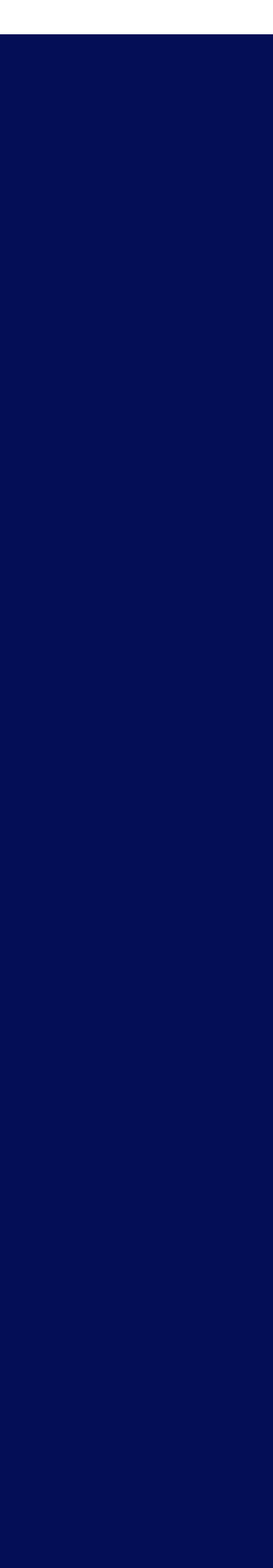
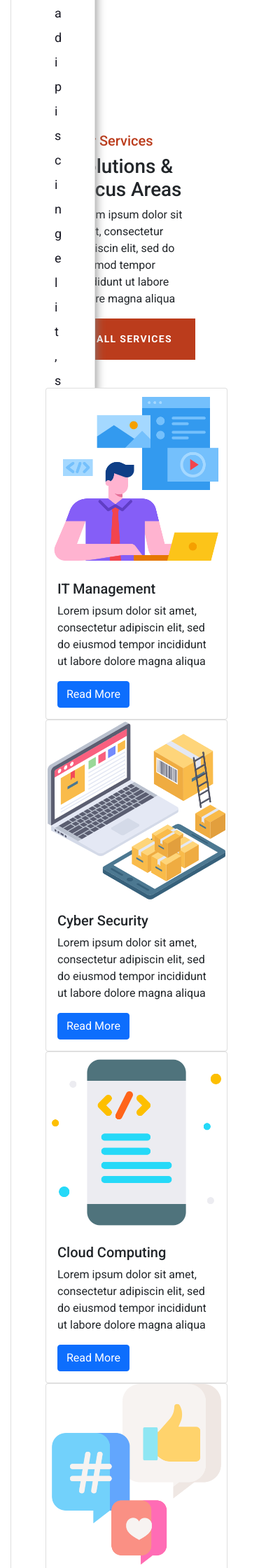
Before and after one commit to roushanvcana/vcanaglobal, a PHP site: page /new/home.html in a window 390 px wide; the page is wider, and only the part inside the window is pictured. Shown: the part 1655-3895 px from the top of that part at 70% size. Before the commit the page ends 1704 px from the top of that part, so only its background shows below. Run offline with PHP 8.4, Linux system fonts and the light colour scheme; some libraries are stand-ins or nearby versions.

Commit message:
about-us-our-services

```diff
--- a/new/assets/css/style.css
+++ b/new/assets/css/style.css
@@ -5,6 +5,9 @@
 	padding: 0;
     font-family: "Roboto", sans-serif;
 }
+
+/* herader */
+
 .responsive-bar{
     display: none;
 }
@@ -20,7 +23,8 @@
 }
 nav.black{
     background: #d4e2fd;
-    height: 80px;
+    height: auto;
+    width: 100%;
     padding: 10px 50px;
 }
 nav .logo{
@@ -72,9 +76,12 @@
     line-height: 60px;
 }
 
-section.sec1{
+/* herader */
+
+.sec1{
     width: 100%;
     height: 100vh;
+    position: relative;
     background-color: #040E56;
     background-image: url(../images/home/asdad.png);
     background-position: center center;
@@ -85,35 +92,35 @@
     background-size: cover; */
 }
 
-.sec1 .subheader .container .row .breadcrumb-text h5{
+.sec1 .container .row .breadcrumb-text h5{
     color: #f35b35;
     padding: 10rem 0 0 0;
 }
 
-.sec1 .subheader .container .row .breadcrumb-text h1{
+.sec1 .container .row .breadcrumb-text h1{
     color: #f7f6f5;
     font-size: 65px;
     font-weight: bold;
 }
 
-.sec1 .subheader .container .row .breadcrumb-text p{
+.sec1 .container .row .breadcrumb-text p{
     color: #ebebeb;
     margin: 0 0 28px 0;
 }
 
-.sec1 .subheader .container .row .breadcrumb-text .text-form{
+.sec1 .container .row .breadcrumb-text .text-form{
     display: flex;
 }
 
-.sec1 .subheader .container .row .breadcrumb-text .text-form .form-group{
+.sec1 .container .row .breadcrumb-text .text-form .form-group{
         margin: 0 20px 0 0;
 }
 
-.sec1 .subheader .container .row .breadcrumb-text .text-form .form-group #exampleFormControlInput1{
+.sec1 .container .row .breadcrumb-text .text-form .form-group #exampleFormControlInput1{
    width: 400px;
 }
 
-.sec1 .subheader .container .row .breadcrumb-text .text-form .form-button button:hover{
+.sec1 .container .row .breadcrumb-text .text-form .form-button button:hover{
     background: #d97056;
         color: #003399;
 }
@@ -292,7 +299,7 @@
 
 }
 
-.overlay {
+.overlay{
     position: absolute;
     top: 0;
     left: 0;
@@ -307,15 +314,247 @@
     background-size: cover;
     opacity: 1;
     transition: background 0.3s, border-radius 0.3s, opacity 0.3s;
+    -webkit-transition: background 0.3s, border-radius 0.3s, opacity 0.3s;
+    -moz-transition: background 0.3s, border-radius 0.3s, opacity 0.3s;
+    -ms-transition: background 0.3s, border-radius 0.3s, opacity 0.3s;
+    -o-transition: background 0.3s, border-radius 0.3s, opacity 0.3s;
 }
+
+/* about-section */
 
 
 .about-section{
     margin: 50px 0 50px 0;
     width: 100%;
     height: 90vh;
-    background-image: url(../images/home/why-us-fullwidth-bg.jpg);
+    position: relative;
+    background-image: url(../images/home/diverse-businesspeople-having-meeting.jpg);
     background-position: top center;
     background-size: cover;
     background-repeat: no-repeat;
 }
+
+.over-lay{
+    height: 100%;
+    width: 100%;
+    top: 0;
+    left: 0;
+    position: absolute;
+}
+
+ .about-section .about-theme{
+    background-color: #380f05;
+    opacity: 0.7;
+    transition: background 0.3s, border-radius 0.3s, opacity 0.3s;
+}
+
+.about-section .container .row .card-title{
+    color: #181823;
+    font-size: 34px;
+    line-height: 35px;
+    margin: 0 0 30px 0;
+}
+
+.about-section .container .row .card{
+    transition: background 0.3s, border 0.3s, border-radius 0.3s, box-shadow 0.3s;
+    padding: 50px 46px 0px 46px;
+    box-shadow: 10px -10px 15px -10px grey;
+    width: 33.5%;
+    border-radius: 0px 0px 50px 0px;
+    -webkit-border-radius: 0px 0px 50px 0px;
+    -moz-border-radius: 0px 0px 50px 0px;
+    -ms-border-radius: 0px 0px 50px 0px;
+    -o-border-radius: 0px 0px 50px 0px;
+}
+
+.about-section .container .row .side-card{
+    transition: background 0.3s, border 0.3s, border-radius 0.3s, box-shadow 0.3s;
+    padding: 20px;
+    box-shadow: 10px -10px 15px -10px grey;
+    width: 33.5%;
+    margin: 30px 0px 0 0;
+    float: right;
+    background: #2c3783;
+    border-radius: 50px 0px 0px 0px;
+    -webkit-border-radius: 50px 0px 0px 0px;
+    -moz-border-radius: 50px 0px 0px 0px;
+    -ms-border-radius: 50px 0px 0px 0px;
+    -o-border-radius: 50px 0px 0px 0px;
+}
+
+.about-section .container .row .side-card h5{
+    color: #FFFFFF;
+}
+
+.about-section .container .row .side-card p{
+    color: #FFFFFF;
+}
+
+
+.about-section .container .row .side-right{
+    transition: background 0.3s, border 0.3s, border-radius 0.3s, box-shadow 0.3s;
+    box-shadow: 10px -10px 15px -10px grey;
+    margin: 30px 30px 0 0;
+    padding: 20px;
+    width: 33.5%;
+    background: #bb3c1c;
+    float: right;
+    border-radius: 50px 0px 0px 0px;
+    -webkit-border-radius: 50px 0px 0px 0px;
+    -moz-border-radius: 50px 0px 0px 0px;
+    -ms-border-radius: 50px 0px 0px 0px;
+    -o-border-radius: 50px 0px 0px 0px;
+}
+
+.about-section .container .row .side-right h5{
+    color: #FFFFFF;
+}
+
+.about-section .container .row .side-right p{
+    color: #FFFFFF;
+}
+
+.about-section .container .row p{
+    font-size: 18px;
+    color: #181823;
+    line-height: 35px;
+    margin: 0 0 30px 0;
+}
+
+.about-section .container .row .card .card-body {
+    margin: 0 0 20px 0;
+}
+
+.about-section .container .row .card .card-body .form-button button{
+    border-radius: 50px 50px 50px 50px;
+    box-shadow: 0px 10px 30px 0px rgb(0 0 0 / 20%);
+     padding: 10px 38px 10px 38px;
+    font-size: 20px;
+    background-color: #040e56;
+    border-color: #040e56;
+}
+
+.about-section .container .row .card .card-body .form-button button:hover{
+    background: #c2320e;
+        color: #070707;
+}
+
+/* about-section */
+
+
+/* tab-section */
+
+.service-section{
+    padding: 100px 50px 100px 50px;
+}
+
+.service-section .container .row .service-heading{
+    padding: 40px;
+}
+
+.service-section .container .row .service-heading .form-button button{
+    font-size: 14px;
+    font-weight: 600;
+    text-transform: uppercase;
+    letter-spacing: 1.3px;
+    background-color: #bb3c1c;
+    border-radius: 0px 0px 0px 0px;
+    padding: 18px 32px 18px 32px;
+    border-color: #bb3c1c;
+}
+
+.service-section .container .row .service-heading .form-button button:hover{
+    background: #2c3783;
+        color: #c2320e;
+}
+
+.service-section .container .row .service-heading h5{
+    color: #bb3c1c;
+}
+
+.service-section .container .row .service-image img{
+    width: 100%;
+    height: 100%;
+}
+
+.service-image .container .row .card .card-body img{
+    width: 25%;
+    height: auto;
+}
+/* .service-section .container .row .service-heading h1{
+    text-align: center;
+    margin: 50px 0 50px 0;
+} */
+
+/* .service-section .container .row .tab-section .tabs{
+    margin: 0px 0 20px 0;
+    padding: 0px;
+    list-style: none;
+    text-align: center;
+} */
+
+/* .service-section .container .row .tab-section .tab-content .tab-image img{
+    width: 100%;
+    height: 100%;
+} */
+
+/* .service-section .container .row .tab-section .tab-content h1{
+    margin: 0 0 25px 0;
+} */
+
+/* .service-section .container .row .tab-section .tab-content p{
+    margin: 0 0 30px 0;
+} */
+
+/* .service-section .container .row .tab-section .tab-content .form-button button{
+    background: #040e56;
+    border-radius: 50px;
+    padding: 10px 20px 10px 20px;
+} */
+
+
+/* .service-section .container .row .tab-section .tab-content .form-button button:hover{
+    background: #c2320e;
+    color: #070707;
+} */
+
+/* .service-section .container .row .tab-section ul.tabs li{
+    background: none;
+    color: rgb(245, 241, 241);
+    display: inline-block;
+    padding: 10px 25px;
+    cursor: pointer;
+    border: 1px solid #bb3c1c;
+    border-style: solid;
+    margin: 0 -2px;
+    background: #2c3783;
+    border-radius: 0 10px 0 10px;
+    -webkit-border-radius: 0 10px 0 10px;
+    -moz-border-radius: 0 10px 0 10px;
+    -ms-border-radius: 0 10px 0 10px;
+    -o-border-radius: 0 10px 0 10px;
+} */
+
+/* .service-section .container .row .tab-section ul.tabs li.current{
+    background: #bb3c1c;
+    color: rgb(248, 245, 245);
+} */
+
+/* .service-section .container .row .tab-section ul.tabs li .fa-sketch, .fa-cart-arrow-down, .fa-mobile-alt, .fa-chart-line{
+    margin: 0 5px 0 0;
+} */
+
+/* .service-section .container .row .tab-section .tab-content{
+    display: none;
+     background: #ededed;
+    padding: 50px;
+    margin: 54px 0 0;
+} */
+
+/* .service-section .container .row .tab-section .tab-content.current{
+    display: inherit;
+} */
+
+
+
+  /* tab-section */
--- a/new/home.html
+++ b/new/home.html
@@ -7,12 +7,14 @@
     <link rel="icon" type="image/png" href="assets/images/favicon.png">
     <link rel="stylesheet" href="https://pro.fontawesome.com/releases/v5.10.0/css/all.css" integrity="sha384-AYmEC3Yw5cVb3ZcuHtOA93w35dYTsvhLPVnYs9eStHfGJvOvKxVfELGroGkvsg+p" crossorigin="anonymous"/>
     <!-- CSS here -->
+
     <link rel="stylesheet" href="assets/css/bootstrap.min.css">
     <link rel="stylesheet" href="assets/css/style.css">
     <title>Vcana Global</title>
 </head>
 <body>
 
+    <div class="main-section">
         <!-- <header>
             <div class="responsive-bar">
                 <div class="logo">
@@ -35,34 +37,11 @@
                      <li><a href="#">Contact</a></li>
                     </ul>
                 </nav>
-    </header>  -->
+        </header>   -->
 
         <section class="sec1">
-        <div class="subheader normal-bg section-padding">
                 <div class="overlay overlay-bg-theme">
-         <header>
-        <div class="responsive-bar">
-            <div class="logo">
-                <img src="./assets/images/logo/logo.gif" alt="logo"/>
                 </div>
-                <div class="menu">
-                    <i class="fas fa-bars"></i>
-                </div>
-            </div>
-            <nav>
-                <div class="logo">
-                <img src="./assets/images/logo/logo.gif" alt="logo"/>
-                </div>
-             <ul>
-                <li><a class="active-color" href="#">Home</a></li>
-                 <li><a href="#">About</a></li>
-                 <li><a href="#">Our Services</a></li>
-                 <li><a href="#">Portfolio</a></li>
-                 <li><a href="#">Blog</a></li>
-                 <li><a href="#">Contact</a></li>
-                </ul>
-            </nav>
-         </header>
 
                 <div class="container">
                     <div class="row">
@@ -91,31 +70,210 @@
                     </div>
                     </div>
                     </div>
+
+
+        </section>
+
+        <section class="about-section">
+            <div class="over-lay about-theme">
+            </div>
+
+            <div class="container">
+                <div class="row">
+                    <div class="col-md-12">
+                        <div class="card">
+                            <div class="card-body">
+                              <h5 class="card-title">About Us</h5>
+
+                              <p class="card-text">
+                                Making adempt adipiscing elit, sed do eiusmod tempor incididunt ut labore et dolore magna aliqua.
+                                Ut enim si senioe viall ad minim veniam.
+                                Quis nostrud exercitation ullamco laboris villiam nuesrt vial nisi.
+                              </p>
+                              <div class="form-button">
+                                <button type="button" class="btn btn-primary">Read More</button>
+                            </div>
+                            </div>
+                          </div>
+                    </div>
+
+                </div>
+            </div>
+
+            <div class="container">
+                <div class="row">
+                    <div class="col-md-12">
+                            <div class="card side-card">
+                                <div class="card-body">
+                                    <h5 class="card-title">Our Vision</h5>
+                                  <p class="card-text">
+                                    Creating a World Class Solution for Business.
+                                  </p>
+
+                                </div>
+                              </div>
+
+
+                          <div class="card side-right">
+                            <div class="card-body">
+                                <h5 class="card-title">Our Mission</h5>
+                              <p class="card-text">
+                                Creating a World Class Solution for Business.
+                              </p>
+
+                            </div>
+                          </div>
+
+                    </div>
+
+                </div>
+            </div>
+
+         </section>
+
+         <section class="service-section">
+
+            <div class="container">
+              <div class="row">
+
+                <div class="col-lg-4 col-md-6 col-sm-12 col-xs-12">
+                    <div class="service-heading">
+                        <h5>Our Services</h5>
+                        <h1>Solutions & Focus Areas</h1>
+                        <p>Lorem ipsum dolor sit amet, consectetur adipiscin elit,
+                        sed do eiusmod tempor incididunt ut labore dolore magna aliqua</p>
+
+                        <div class="form-button">
+                            <button type="button" class="btn btn-primary">All Services</button>
+                        </div>
+                    </div>
+                </div>
+
+                <div class="col-lg-4 col-md-6 col-sm-12 col-xs-12">
+                    <div class="service-card">
+                        <div class="card">
+                            <img src="./assets/images/home/website-design.png" alt="web-design" class="card-img-top">
+                            <div class="card-body">
+                              <h5 class="card-title">IT Management</h5>
+
+                              <p class="card-text">
+                                Lorem ipsum dolor sit amet, consectetur adipiscin elit,
+                                sed do eiusmod tempor incididunt ut labore dolore magna aliqua
+                              </p>
+                              <div class="form-button">
+                                <button type="button" class="btn btn-primary">Read More</button>
+                            </div>
+                            </div>
+                          </div>
+                    </div>
+
+                </div>
+
+                <div class="col-lg-4 col-md-6 col-sm-12 col-xs-12">
+                    <div class="service-card">
+                        <div class="card">
+                            <img src="./assets/images/home/ecommerce.png" alt="web-design" class="card-img-top">
+                            <div class="card-body">
+                              <h5 class="card-title">Cyber Security</h5>
+
+                              <p class="card-text">
+                                Lorem ipsum dolor sit amet, consectetur adipiscin elit,
+                                sed do eiusmod tempor incididunt ut labore dolore magna aliqua
+                              </p>
+                              <div class="form-button">
+                                <button type="button" class="btn btn-primary">Read More</button>
+                            </div>
+                            </div>
+                          </div>
+                    </div>
+                </div>
+
+                <div class="col-lg-4 col-md-6 col-sm-12 col-xs-12">
+                    <div class="service-card">
+                        <div class="card">
+                 <img src="./assets/images/home/app-development.png" alt="web-design" class="card-img-top">
+                            <div class="card-body">
+                              <h5 class="card-title">Cloud Computing</h5>
+
+                              <p class="card-text">
+                                Lorem ipsum dolor sit amet, consectetur adipiscin elit,
+                                sed do eiusmod tempor incididunt ut labore dolore magna aliqua
+                              </p>
+                              <div class="form-button">
+                                <button type="button" class="btn btn-primary">Read More</button>
+                            </div>
+                            </div>
+                          </div>
+                    </div>
+                 </div>
+
+                 <div class="col-lg-4 col-md-6 col-sm-12 col-xs-12">
+                    <div class="service-card">
+                        <div class="card">
+                            <img src="./assets/images/home/social-media.png" alt="web-design" class="card-img-top">
+                            <div class="card-body">
+                              <h5 class="card-title">Software Developer </h5>
+
+                              <p class="card-text">
+                                Lorem ipsum dolor sit amet, consectetur adipiscin elit,
+                                sed do eiusmod tempor incididunt ut labore dolore magna aliqua
+                              </p>
+                              <div class="form-button">
+                                <button type="button" class="btn btn-primary">Read More</button>
+                            </div>
+                            </div>
+                          </div>
+                    </div>
+                 </div>
+
+                 <div class="col-lg-4 col-md-6 col-sm-12 col-xs-12">
+                    <div class="card">
+                                <img src="./assets/images/home/business-people-working-together.jpg" alt="working-people">
+
+                        </div>
                       </div>
 
 
                  </div>
+
+              </div>
+
+            </div>
+
          </section>
 
 
-    <section class="about-section">
-        <div class="container">
-            <div class="row">
-                <h1>Heading</h1>
+
     </div>
-        </div>
-     </section>
+
 
 
     <!-- <script src="https://code.jquery.com/jquery-3.3.1.js"></script> -->
 
     <script src="https://code.jquery.com/jquery-3.6.0.js"></script>
+    <script src="./assets/js/bootstrap.bundle.min.js"></script>
+
+    <!-- <script>
+        $(document).ready(function(){
+
+	   $('ul.tabs li').click(function(){
+		var tab_id = $(this).attr('data-tab');
+
+		$('ul.tabs li').removeClass('current');
+		$('.tab-content').removeClass('current');
+
+		$(this).addClass('current');
+		$("#"+tab_id).addClass('current');
+	})
+
+})
+    </script> -->
 
     <script type="text/javascript">
 
         $('.sec1').mousemove(function(a) {
-            var mouseX = (a.pageX*-1/15);
-            var mouseY = (a.pageY*-1/15);
+            var mouseX = (a.pageX*-1/10);
+            var mouseY = (a.pageY*-1/10);
             $(this).css('background-position', mouseX+'px ' +mouseY+'px');
              $(this).css('transition', 0.5);
         })
```
Also changed, not shown: new/assets/images/home/app-development (1).png (added), new/assets/images/home/app-development.png (added), new/assets/images/home/business-people-working-together.jpg (added), new/assets/images/home/ecommerce.png (added), new/assets/images/home/green-circle.png (added), new/assets/images/home/rounded-rectangle.png (added), new/assets/images/home/social-media.png (added), new/assets/images/home/website-design.png (added), new/assets/images/logo/undraw_add_to_cart_re_wrdo.svg (added), new/assets/images/logo/undraw_mobile_marketing_re_p77p.svg (added), new/assets/images/logo/undraw_mobile_wireframe_re_jxui.svg (added), new/assets/images/logo/undraw_nuxt_js_0fq9.svg (added), 2 other files. Lines whose indentation alone changed are shown as unchanged.
